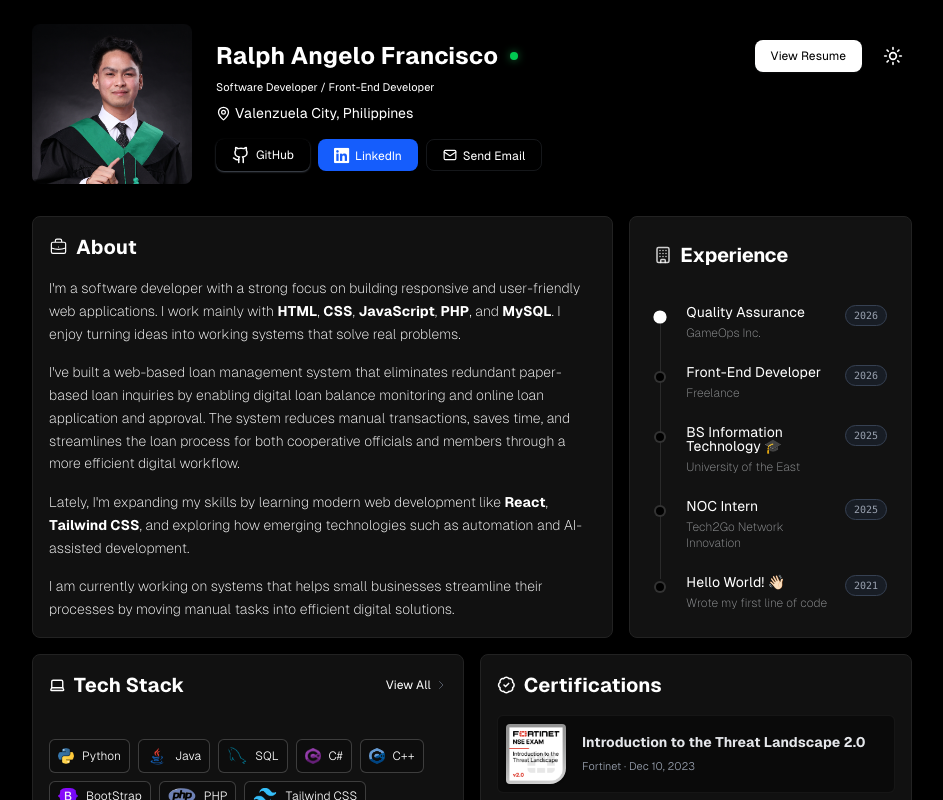
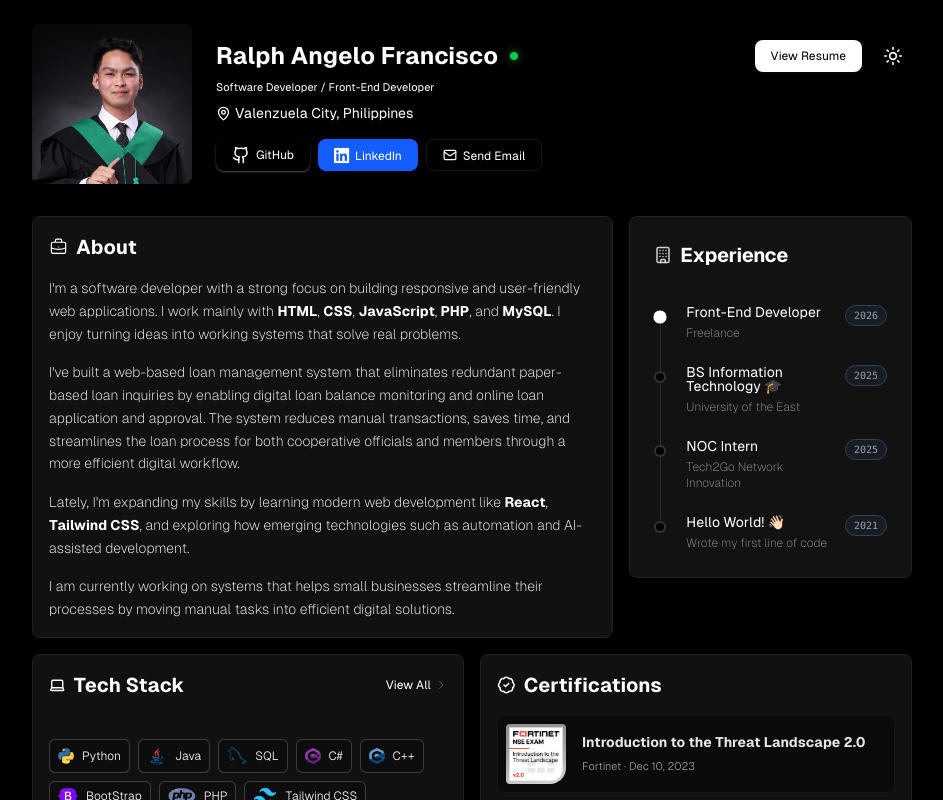
Before and after one commit to ralphfrncisco/portfolio, a React (Vite) app: page / in a window 1280 px wide. Shown: the top 800 px of the page, without its empty margins (168-1111 px from the left). Built offline with nearby package versions, Linux system fonts and the light colour scheme.

Commit message:
changed the experience

```diff
--- a/src/layout/Experience.jsx
+++ b/src/layout/Experience.jsx
@@ -3,8 +3,7 @@ import {Building} from 'lucide-react'
 
 function Experience({ darkMode }) {
   const experiences = [
-    { title: "Quality Assurance", company: "GameOps Inc.", year: "2026", current: true },
-    { title: "Front-End Developer", company: "Freelance", year: "2026"},
+    { title: "Front-End Developer", company: "Freelance", year: "2026", current: true },
     { title: "BS Information Technology 🎓", company: "University of the East", year: "2025" },
     { title: "NOC Intern", company: "Tech2Go Network Innovation", year: "2025" },
     { title: "Hello World! 👋🏻", company: "Wrote my first line of code", year: "2021" },
```
